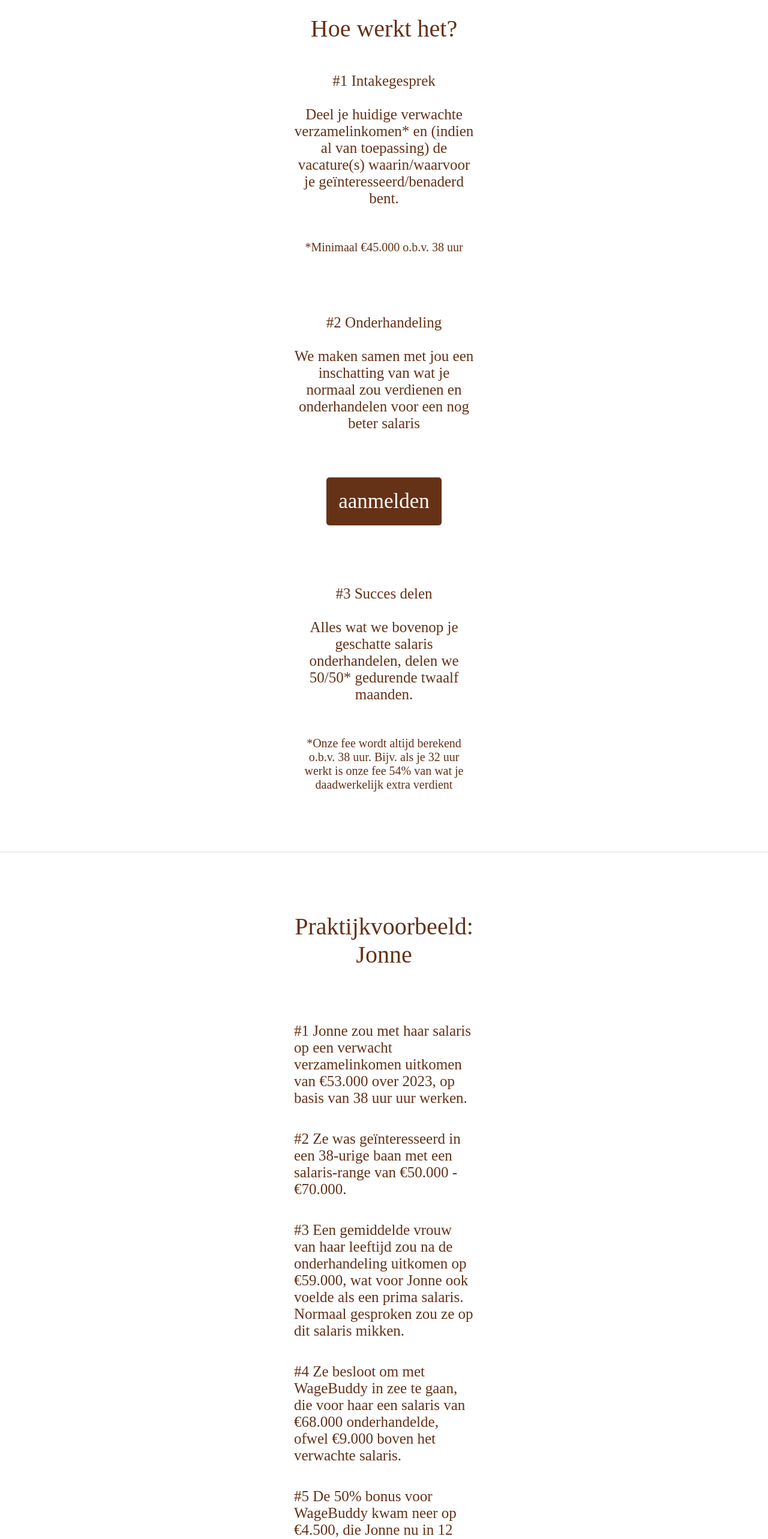
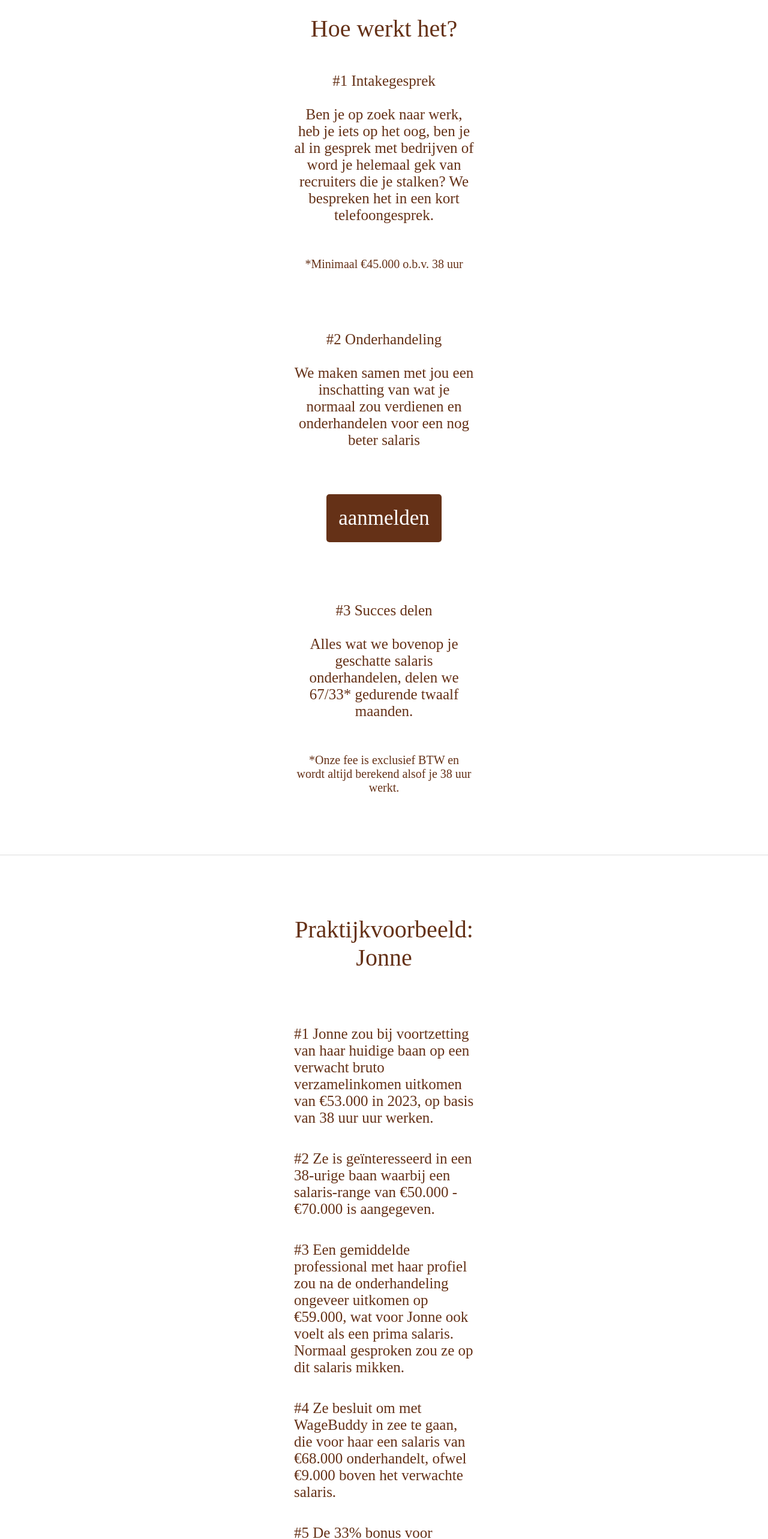
Before and after one commit to CamielVilla/wagebuddy, a React (Create React App) app: page / in a window 1280 px wide. Shown: the part 3360-5926 px from the top of the page at 60% size. Built offline with nearby package versions, Linux system fonts and the light colour scheme; a web font is replaced by a local one.

Commit message:
process user feedback

```diff
--- a/src/App.js
+++ b/src/App.js
@@ -91,17 +91,21 @@ function App() {
                      <div className='outer-div-praktijkvoorbeeld'>
                          <div className='inner-div-praktijkvoorbeeld'>
                              <Praktijkvoorbeeld
-                                 one='#1 Jonne zou met haar salaris op een
-                     verwacht verzamelinkomen uitkomen van €53.000 over 2023, op basis van
-                     38 uur uur werken.'
-                                 two='#2 Ze was geïnteresseerd in een 38-urige baan met een salaris-range van €50.000 - €70.000.'
-                                 three='#3 Een gemiddelde vrouw van haar leeftijd zou na de onderhandeling uitkomen op €59.000, wat voor Jonne ook voelde als een prima salaris.
-                    Normaal gesproken zou ze op dit salaris mikken.'
+                                 one='#1 Jonne zou bij voortzetting van haar huidige baan op een verwacht
+                                 bruto verzamelinkomen uitkomen van
+                                 €53.000 in 2023, op basis van 38 uur uur werken.'
+                                 two='#2 Ze is geïnteresseerd in een 38-urige baan waarbij een salaris-range van €50.000 - €70.000 is aangegeven.'
+                                 three='#3 Een gemiddelde professional met haar profiel zou na de
+                                 onderhandeling ongeveer uitkomen op €59.000, wat voor Jonne ook voelt als
+                                 een prima salaris.
+                                 Normaal gesproken zou ze op dit salaris mikken.'
                              />
                              <Praktijkvoorbeeld
-                                 one='#4 Ze besloot om met WageBuddy in zee te gaan, die voor haar een salaris van €68.000 onderhandelde, ofwel €9.000 boven het verwachte salaris.'
-                                 two='#5 De 50% bonus voor WageBuddy kwam neer op €4.500, die Jonne nu in 12 termijnen €375 betaalt.'
-                                 three='#6 Het resultaat voor Jonne is €4.500 over het eerste jaar, en €9.000 over ieder jaar daarop. Bovendien heeft ze bij haar volgende job switch een veel betere uitgangspositie.'
+                                 one='#4 Ze besluit om met WageBuddy in zee te gaan, die voor haar een salaris van
+                                 €68.000 onderhandelt, ofwel €9.000 boven het verwachte salaris.'
+                                 two='#5 De 33% bonus voor WageBuddy komt inclusief BTW neer op €3.630 die Jonne in 12 termijnen €302,50 betaalt.'
+                                 three='#6 Het eerste jaar houdt Jonne netto ongeveer €2.300 meer over dan ze normaal gesproken zou doen. Daarna is dit ongeveer €5.900 per jaar.
+                                 Bovendien heeft ze bij haar volgende job switch een veel betere uitgangspositie.'
                              />
                          </div>
                      </div>
@@ -134,6 +138,7 @@ function App() {
                                          }
                                      })}
                              />
+                             {errors.naam && <p>{errors.naam.message}</p>}
                              <input
                                  id="email"
                                  type="email"
@@ -150,6 +155,7 @@ function App() {
                                          }
                                      })}
                              />
+                             {errors.email && <p>{errors.email.message}</p>}
                              <input
                                  id="tel"
                                  type="tel"
@@ -166,17 +172,17 @@ function App() {
                                          }
                                      })}
                              />
+                             {errors.tel && <p>{errors.tel.message}</p>}
                              {loading ? (
                                      <div className="spinner"></div>
                              ) : addSucces ? (
-                                 <h4>Je aanmelding is geslaagd!</h4>
+                                 <h4>Je aanmelding is geslaagd.</h4>
                              ) : (
                                  <button type="submit">Verzenden</button>
                              )}
-                             {errors.naam && <p>{errors.naam.message}</p>}
-                             {errors.email && <p>{errors.email.message}</p>}
-                             {errors.telefoon && <p>{errors.telefoon.message}</p>}
-                             <h4>Wij nemen dezelfde werkdag nog contact met je op!</h4>
+
+
+                             <h4>Wij proberen dezelfde werkdag nog contact met je op te nemen.</h4>
                              {/*{addSucces && <p className='thanks'>Je aanmelding is geslaagd!</p>}*/}
                          </form>
                          <div className='inner-bottom-text'>
@@ -187,14 +193,14 @@ function App() {
                                  </h2>
                              </div>
                              <ul>
-                                 <li>Je hebt minimaal 3 jaar werkervaring
+                                 <li>Je hebt minimaal 3 jaar werkervaring.
                                  </li>
                                  <br/>
-                                 <li>Je kunt aantonen dat je in je huidige functie in 2023 tenminste zal uitkomen op een
-                                     verzamelinkomen van €45.000 (o.b.v. 38 uur)
+                                 <li>Je kunt aantonen dat je bij voortzetting van je huidige functie in 2023 tenminste zou uitkomen op
+                                     een verzamelinkomen van €45.000 bij 38 uur per week.
                                  </li>
                                  <br/>
-                                 <li>Je solliciteert op banen in Nederland
+                                 <li>Je solliciteert op banen in Nederland.
                                  </li>
                              </ul>
                          </div>
--- a/src/Pages/HowItWorks/HowItWorks.js
+++ b/src/Pages/HowItWorks/HowItWorks.js
@@ -9,9 +9,9 @@ function HowItWorks({text, onClick, buttonId, buttonClassName}){
                 <div className='hiwTextOne'>
                     <p>#1 Intakegesprek
                     <br/><br/>
-                        Deel je huidige verwachte verzamelinkomen* en
-                        (indien al van toepassing)
-                        de vacature(s) waarin/waarvoor je geïnteresseerd/benaderd bent.
+                        Ben je op zoek naar werk, heb je iets op het oog,
+                        ben je al in gesprek met bedrijven of word je helemaal gek van recruiters die je stalken?
+                        We bespreken het in een kort telefoongesprek.
                         <br/><br/><br/>
                     </p>
                     <h5>*Minimaal €45.000 o.b.v. 38 uur</h5>
@@ -29,12 +29,11 @@ function HowItWorks({text, onClick, buttonId, buttonClassName}){
                 <div className='hiwTextThree'>
                     <p>#3 Succes delen
                         <br/><br/>
-                    Alles wat we bovenop je geschatte salaris onderhandelen,
-                        delen we 50/50* gedurende twaalf maanden.
+                        Alles wat we bovenop je geschatte salaris onderhandelen,
+                        delen we 67/33* gedurende twaalf maanden.
                         <br/><br/><br/></p>
-                    <h5>*Onze fee wordt altijd berekend o.b.v. 38 uur.
-                        Bijv. als je 32 uur werkt is onze
-                        fee 54% van wat je daadwerkelijk extra verdient</h5>
+                    <h5>*Onze fee is exclusief BTW en wordt altijd berekend alsof
+                        je 38 uur werkt.</h5>
                 </div>
             </div>
         </div>
--- a/src/Pages/Texts/Voorwaarden.js
+++ b/src/Pages/Texts/Voorwaarden.js
@@ -10,11 +10,11 @@ function Voorwaarden(){
                     <br/><br/>
                 </h2>
                 <ul>
-                <li>Je hebt minimaal 3 jaar werkervaring
+                <li>Je hebt minimaal 3 jaar werkervaring.
                 </li><br/>
-                <li>Je kunt aantonen dat je in je huidige functie in 2023 tenminste zal uitkomen op een verzamelinkomen van €45.000 (o.b.v. 38 uur)
+                <li>Je kunt aantonen dat je bij voortzetting van je huidige functie in 2023 tenminste zou uitkomen op een verzamelinkomen van €45.000 bij 38 uur per week.
                 </li><br/>
-                <li>Je solliciteert op banen in Nederland
+                <li>Je solliciteert op banen in Nederland.
                 </li>
             </ul>
             </div>
--- a/src/Pages/Texts/WhyTrustUs.js
+++ b/src/Pages/Texts/WhyTrustUs.js
@@ -10,7 +10,7 @@ function WhyTrustUs(){
                 </h2>
                 <ul>
                     <li><u>Transparantie</u><br/>
-                        We laten je precies zien hoe we tot onze schattingen komen
+                        We laten je precies zien hoe we tot onze schattingen komen.
                     </li><br/>
                     <li><u>geen verborgen kosten</u><br/>
                         Onze dienst is gratis voor jou. We verdienen alleen als jij meer verdient.
--- a/src/Reusables/Button/Button.css
+++ b/src/Reusables/Button/Button.css
@@ -1,5 +1,4 @@
 button {
-    /*background: none;*/
     border: none;
     font-family: Belleza, serif;
     font-size: 35px;
@@ -10,6 +9,7 @@ button {
     background-color: #653117;
     color: white;
     z-index: 5;
+    cursor: pointer;
 }
 
 .white-button{
```
Also changed, not shown: public/manifest.json.
